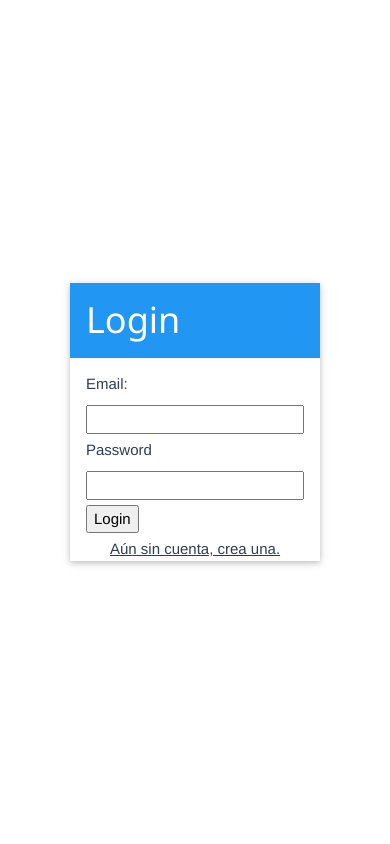
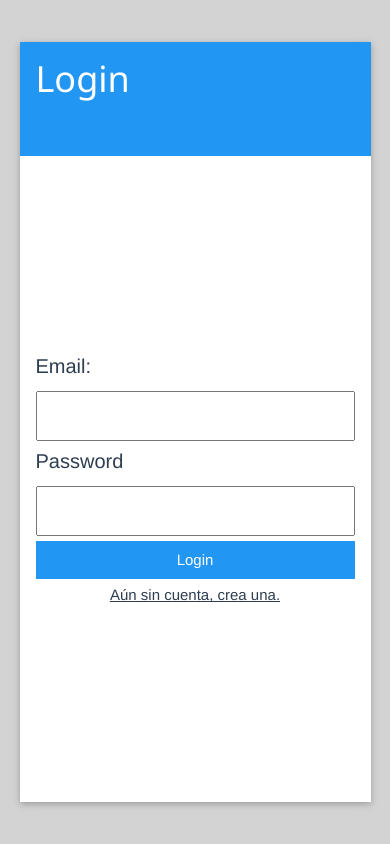
Before and after one commit to HHM-ITAM/HHM, a Vue app: page / in a window 390 px wide. Built offline with nearby package versions, Linux system fonts and the light colour scheme; no server answers; what vuefire would draw is missing.

Commit message:
addes some style to login and register components

```diff
--- a/index.html
+++ b/index.html
@@ -1,9 +1,12 @@
 <!DOCTYPE html>
 <html>
   <head>
+    <meta name="viewport" content="width=device-width,initial-scale=1.0">
     <meta charset="utf-8">
-    <meta name="viewport" content="width=device-width,initial-scale=1.0">
-    <title>hhm</title>
+    <title>HHM</title>
+    <meta name="description" content="Proyecto Final de Ingeniería de Software">
+    <meta name="robots" content="index, follow">
+    <meta name="author" content="HHM-Software">
   </head>
   <body>
     <div id="app"></div>
--- a/src/components/Home.vue
+++ b/src/components/Home.vue
@@ -1,7 +1,7 @@
 <template>
   <div class="home">
     <h1>HOME</h1>
-    <button @click.prevent="logOut"></button>
+    <button @click.prevent="logOut">LogOut</button>
   </div>
 </template>
 
@@ -13,7 +13,10 @@ export default {
   methods: {
     logOut () {
       firebase.auth().signOut()
-      .then(() => this.$router.push({name: 'Login'}))
+      .then(() => {
+        console.log('SignOut');
+        this.$router.push({name: 'Login'});
+      })
       .catch((error) => this.logOut());
     }
   },
@@ -22,11 +25,6 @@ export default {
     if(!currentUser) this.$router.push({name: 'Login'});
     let vm = this;
     console.log('Signed In');
-    firebase.auth().signOut()
-    .then(() => {
-      console.log('Signed Out');
-      this.$router.push({name: 'Login'});
-    })
   }
 }
 </script>
@@ -38,8 +36,6 @@ export default {
   padding: 0;
   height: 100%;
   width: 100%;
-  display: flex;
-  justify-content: center;
 }
 
 </style>
--- a/src/components/Login.vue
+++ b/src/components/Login.vue
@@ -1,17 +1,17 @@
 <template>
   <div class="login">
     <div class="w3-card login-form">
-      <header class="w3-container w3-blue">
+      <header class="w3-container w3-blue header">
         <h1>Login</h1>
       </header>
-      <div class="w3-container">
+      <div class="w3-container form">
         <form @submit.prevent="addUser">
-          <p class="error">{{error}}</p>
+          <p v-if="error" class="error">{{error}}</p>
           <label for="email">Email:</label>
           <input type="email" name="email" id="email" v-model="user.email">
           <label for="pass">Password</label>
           <input type="password" name="pass" id="pass" v-model="user.pass">
-          <button type="submit">  Login</button>
+          <button type="submit" class="w3-btn w3-blue w3-block">Login</button>
           <a @click.prevent="goToRegister">Aún sin cuenta, crea una.</a>
         </form>
       </div>
@@ -62,30 +62,44 @@ export default {
   width: 100%;
   display: flex;
   justify-content: center;
+  background-color: lightgrey;
 }
 
 .login-form{
   align-self: center;
   width: 250px;
+  background-color: white;
+  width: 500px;
+  height: 500px;
 }
 
+form{
+  display: flex;
+  flex-direction: column;
+  justify-content: center;
+}
+
+label{
+  font-size: 30px;
+}
 input{
-  display: box;
+  height: 50px;
+  display: block;
   width: 100%;
   margin-top: 10px;
   margin-bottom: 5px;
 }
 button{
-  display: box;
+  display: block;
   margin-bottom: 5px;
 }
-
 a{
-  width: 100%;
   display: block;
   cursor: pointer;
   text-decoration: underline;
   text-align: center;
+  margin-left: auto;
+  margin-right: auto;
 }
 a:hover{
   color: blue;
@@ -95,4 +109,27 @@ a:hover{
   color: red;
   text-decoration: underline;
 }
+
+@media only screen and (max-width: 750px) {
+  .login-form{
+    width: 90%;
+    height: 90%;
+  }
+  .header{
+    height: 15%;
+  }
+  .form{
+    height: 85%;
+  }
+  form{
+    height: 100%;
+  }
+  label{
+    font-size: 20px;
+  }
+  input{
+    height: 50px;
+  }
+
+}
 </style>
--- a/src/components/Register.vue
+++ b/src/components/Register.vue
@@ -1,17 +1,17 @@
 <template>
   <div class="register">
     <div class="w3-card register-form">
-      <header class="w3-container w3-blue">
+      <header class="w3-container w3-blue header">
         <h1>Registro</h1>
       </header>
-      <div class="w3-container">
+      <div class="w3-container form">
         <form @submit.prevent="addUser">
-          <p class="error">{{error}}</p>
+          <p v-if="error" class="error">{{error}}</p>
           <label for="email">Email:</label>
           <input type="email" name="email" id="email" v-model="user.email">
           <label for="pass">Password</label>
           <input type="password" name="pass" id="pass" v-model="user.pass">
-          <button type="submit">Registrarse</button>
+          <button type="submit" class="w3-btn w3-blue w3-block">Registrarse</button>
           <a @click.prevent="goToLogin">Ya tengo una cuenta.</a>
         </form>
       </div>
@@ -62,14 +62,27 @@ export default {
   width: 100%;
   display: flex;
   justify-content: center;
+  background-color: lightgrey;
 }
 
 .register-form{
+  background-color: white;
   align-self: center;
-  width: 250px;
+  width: 500px;
+  height: 500px;
 }
 
+form{
+  display: flex;
+  flex-direction: column;
+  justify-content: center;
+}
+
+label{
+  font-size: 30px;
+}
 input{
+  height: 50px;
   display: block;
   width: 100%;
   margin-top: 10px;
@@ -95,4 +108,28 @@ a:hover{
   color: red;
   text-decoration: underline;
 }
+
+@media only screen and (max-width: 750px) {
+  .register-form{
+    width: 90%;
+    height: 90%;
+  }
+  .header{
+    height: 15%;
+  }
+  .form{
+    height: 85%;
+  }
+  form{
+    margin-top: 0;
+    height: 100%;
+  }
+  label{
+    font-size: 20px;
+  }
+  input{
+    height: 50px;
+  }
+
+}
 </style>
```
